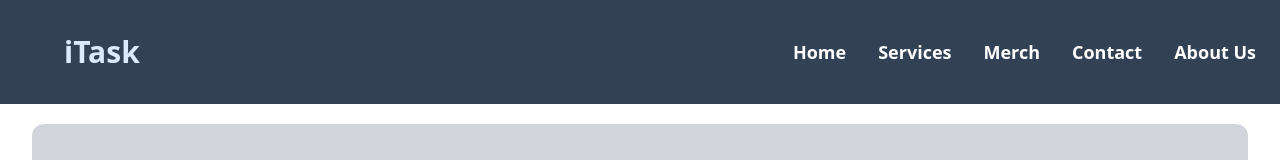
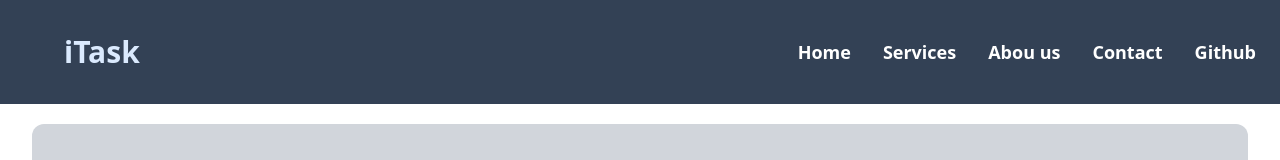
Before and after one commit to imjoe77/Todo-List, a React (Vite) app: page / in a window 1280 px wide. Shown: the top 160 px of the page. Built offline with nearby package versions, Linux system fonts and the light colour scheme.

Commit message:
Updated navbar and minor UI fixes

```diff
--- a/src/App.jsx
+++ b/src/App.jsx
@@ -4,9 +4,13 @@ import { FaEdit } from "react-icons/fa";
 import { MdDeleteSweep } from "react-icons/md";
 
 function App() {
+  //State variables for input, todos, and finished status
   const [todo, settodo] = useState("");
   const [finished, setfinished] = useState(true);
 
+// State to manage the list of todos, initialized from localStorage
+  // If localStorage has invalid data, it will catch the error and return an empty array
+  // This ensures that the app does not crash if localStorage contains malformed JSON
   const [todos, settodos] = useState(() => {
     try {
       const todoString = localStorage.getItem("todos");
@@ -17,38 +21,44 @@ function App() {
     }
   });
 
-  const [eid, seteid] = useState(null);
 
-  useEffect(() => {
-    localStorage.setItem("todos", JSON.stringify(todos));
-  }, [todos]);
+   // Function to handle input changes and update the todo state
+   const handleChange = (e) => {
+    settodo(e.target.value);
+  };
+  // Function to add a new todo or save an edited one
+  // It checks if the input is not empty and whether it's in edit mode or add mode
+  // After adding or saving, it clears the input field
+   const [eid, seteid] = useState(null);
+  const handleAdd = () => {
+    if (!todo.trim()) return;
+    if (eid) {
+      settodos(todos.map((t) => (t.id === eid ? { ...t, todo } : t)));
+      seteid(null);
+    } else {
+      settodos([...todos, { id: Date.now(), todo, isCompleted: false }]);
+    }
+     settodo("");
+  };
 
+  // Function to handle editing a todo
+  // It finds the todo to edit, sets the input field with its value, and sets the edit id
   const handleEdit = (id) => {
     const todotoEdit = todos.find((t) => t.id === id);
     settodo(todotoEdit.todo);
     seteid(id);
   };
 
-  const handleAdd = () => {
-    if (!todo.trim()) return;
-
-    if (eid) {
-      settodos(todos.map((t) => (t.id === eid ? { ...t, todo } : t)));
-      seteid(null);
-    } else {
-      settodos([...todos, { id: Date.now(), todo, isCompleted: false }]);
-    }
-
-    settodo("");
-  };
+    // Effect to sync todos with localStorage whenever the todos state changes
+     useEffect(() => {
+     localStorage.setItem("todos", JSON.stringify(todos));
+  }, [todos]);
 
   const handleDelete = (id) => {
     settodos(todos.filter((t) => t.id !== id));
   };
 
-  const handleChange = (e) => {
-    settodo(e.target.value);
-  };
+
 
   const handleToggle = (stodo) => {
     settodos(
@@ -61,14 +71,16 @@ function App() {
   return (
     <>
       <Navbar />
+      {/* Overall body container */}
+      <div className="container bg-gray-300 min-h-[83vh] w-[95vw] m-auto my-5 rounded-xl relative overflow-auto p-4 sm:p-6 md:p-8">
 
-      <div className="container bg-gray-300 min-h-[83vh] w-[95vw] m-auto my-5 rounded-xl relative overflow-auto p-4 sm:p-6 md:p-8">
         {/* Top Section */}
         <h1 className="text-xl sm:text-2xl font-bold mx-3 sm:mx-8 mt-2 sm:mt-5">
           Add a Todo
         </h1>
 
         <div className="flex flex-col sm:flex-row items-center sm:items-start sm:gap-4 mx-3 sm:mx-8">
+          {/* Takes input for the todo */}
           <input
             onChange={handleChange}
             value={todo}
@@ -79,16 +91,19 @@ function App() {
              if (e.key === "Enter") {
             handleAdd(); // Trigger same function as button click
              }}}
+            />
 
-          />
+            {/* Button to add or save the todo */}
           <button
             onClick={handleAdd}
             className="bg-blue-500 text-white px-4 py-2 rounded-lg hover:bg-blue-600 transition-all duration-200 w-full sm:w-auto"
           >
+            {/* eid is the edit id state variable to determine button text   */}
             {eid ? "Save" : "Add"}
           </button>
         </div>
 
+        {/* Checkbox to toggle finished todos */}
         <div className="flex items-center mx-3 sm:mx-8 mt-4">
           <input
             className="mr-2 w-4 h-4"
@@ -97,8 +112,6 @@ function App() {
             onChange={() => setfinished(!finished)}
           />
           <label className="text-base sm:text-lg">Show Finished</label>
-
-
         </div>
         <div className="bg-black/100 w-auto m-2 p-0.5 h-0.9 opacity-30 rounded"></div>
 
@@ -138,12 +151,15 @@ function App() {
                 </div>
 
                 <div className="btn flex gap-2 self-end sm:self-auto">
+                   {/* Edit button to modify the todo  */}
                   <button
                     onClick={() => handleEdit(i.id)}
                     className="bg-blue-500 text-white px-4 py-1.5 rounded-lg hover:bg-blue-600 transition-all duration-200 text-sm sm:text-base"
                   >
                     <FaEdit />
                   </button>
+
+
                   <button
                     onClick={() => handleDelete(i.id)}
                     className="bg-blue-500 text-white px-4 py-1.5 rounded-lg hover:bg-blue-600 transition-all duration-200 text-sm sm:text-base"
--- a/src/components/Navbar.jsx
+++ b/src/components/Navbar.jsx
@@ -28,9 +28,9 @@ const Navbar = () => {
       >
         <li className="hover:text-blue-300 cursor-pointer">Home</li>
         <li className="hover:text-blue-300 cursor-pointer">Services</li>
-        <li className="hover:text-blue-300 cursor-pointer">Merch</li>
+        <li className="hover:text-blue-300 cursor-pointer">Abou us</li>
         <li className="hover:text-blue-300 cursor-pointer">Contact</li>
-        <li className="hover:text-blue-300 cursor-pointer">About Us</li>
+        <a href="https://github.com/imjoe77/Todo-List" className="hover:text-blue-300 cursor-pointer">Github</a>
       </ul>
     </nav>
   );
--- a/vite.config.js
+++ b/vite.config.js
@@ -2,6 +2,6 @@ import { defineConfig } from "vite";
 import react from "@vitejs/plugin-react";
 
 export default defineConfig({
-  base: "/Todo-List/",
-  plugins: [react()]
+  base: "/Todo-List/",  // ⚡ THIS IS THE KEY
+  plugins: [react()],
 });
```
